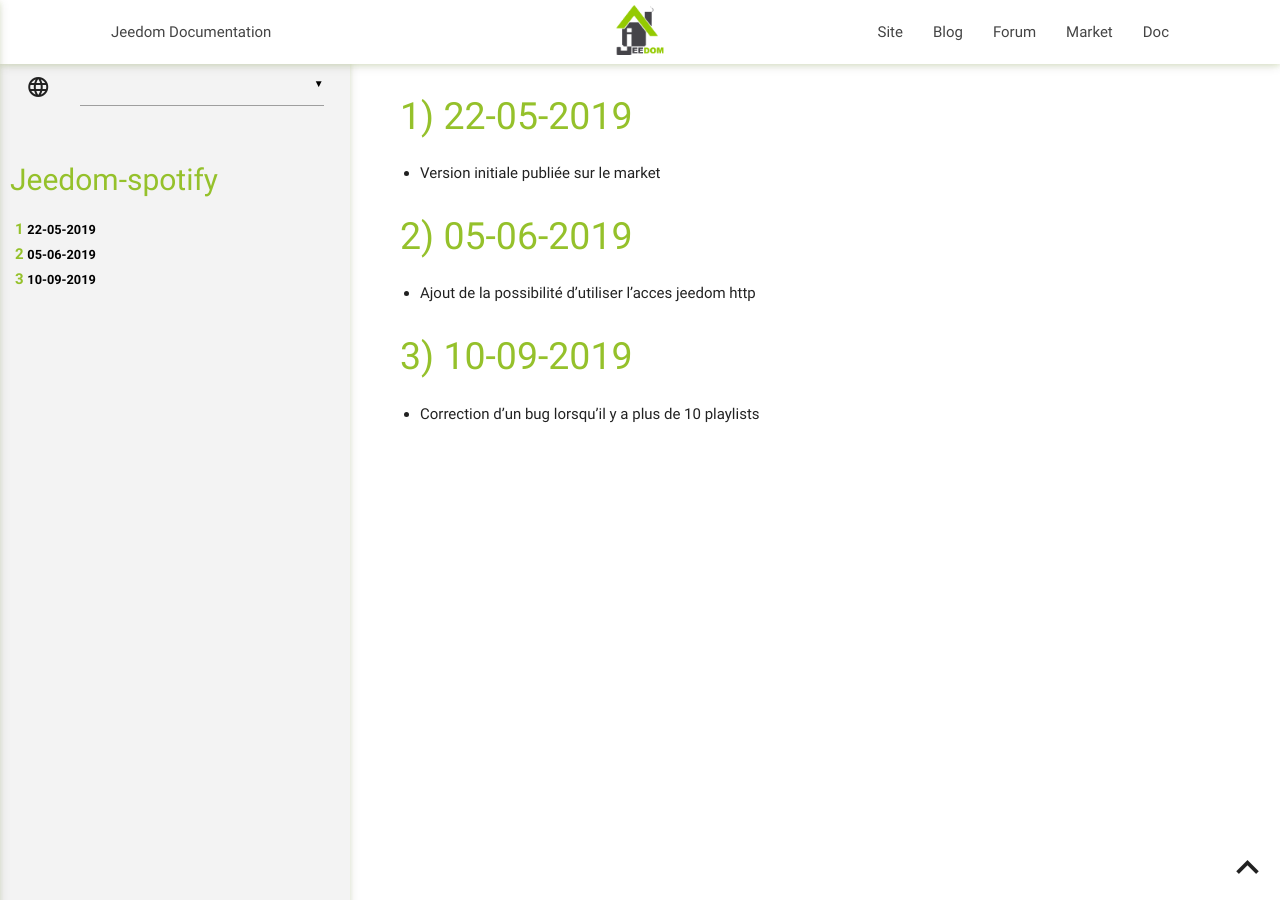
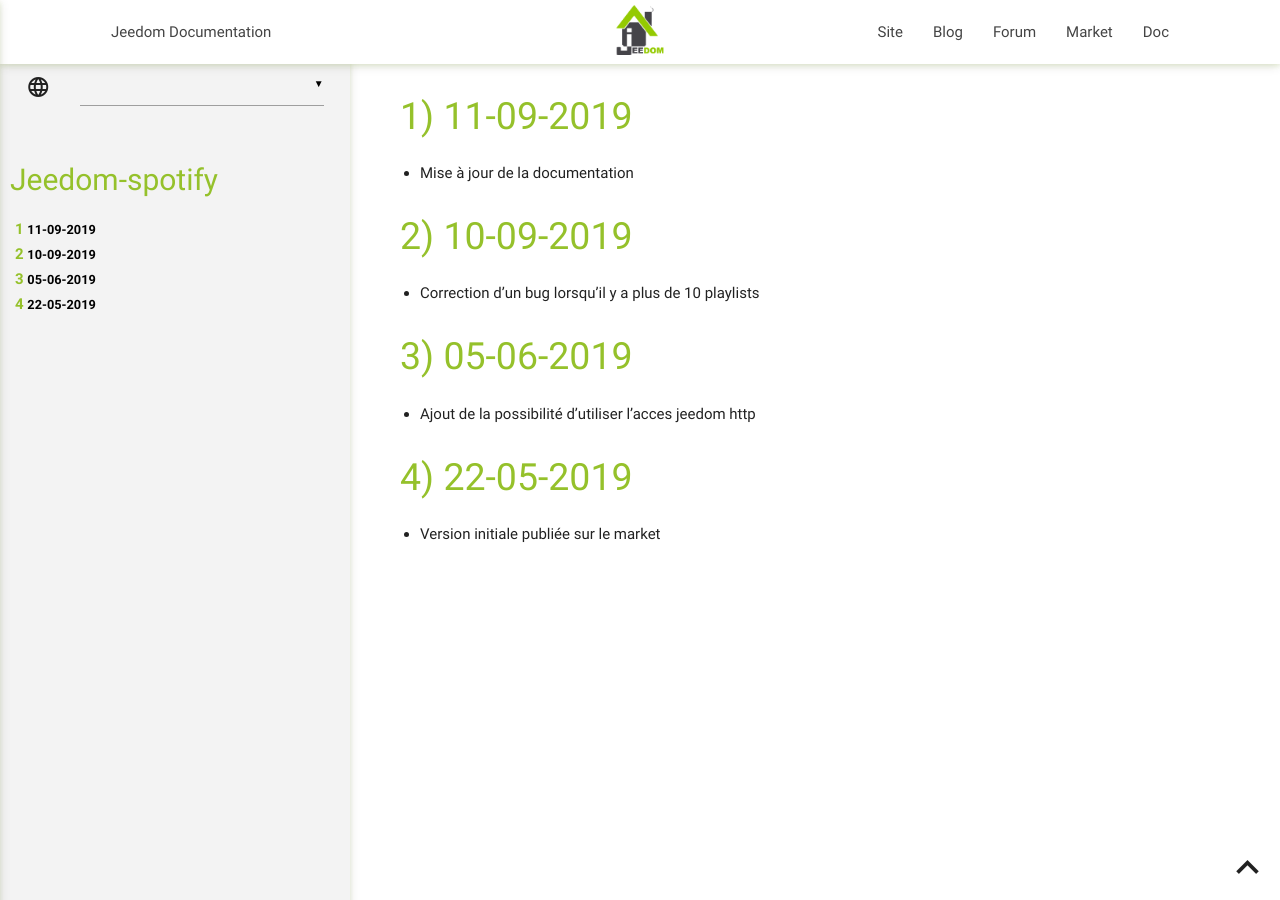
Before and after one commit to lucguinchard/jeedom-plugin-spotify, a Jekyll site: the page built from docs/fr_FR/changelog.md, in a window 1280 px wide. Built offline with Jekyll 4.4.1, drawn with Linux system fonts in a browser that asks for light colours; our own code applies the rules of GitHub Pages for plain Markdown files.

Commit message:
11-09-2019 Màj doc

```diff
--- a/docs/fr_FR/changelog.md
+++ b/docs/fr_FR/changelog.md
@@ -1,11 +1,15 @@
-# 22-05-2019
+# 11-09-2019
 
-- Version initiale publiée sur le market
+- Mise à jour de la documentation
+
+# 10-09-2019
+
+- Correction d'un bug lorsqu'il y a plus de 10 playlists
 
 # 05-06-2019
 
 - Ajout de la possibilité d'utiliser l'acces jeedom http
 
-# 10-09-2019
+# 22-05-2019
 
-- Correction d'un bug lorsqu'il y a plus de 10 playlists
+- Version initiale publiée sur le market
```
Also changed, not shown: docs/fr_FR/index.md (+65 -0 lines).
